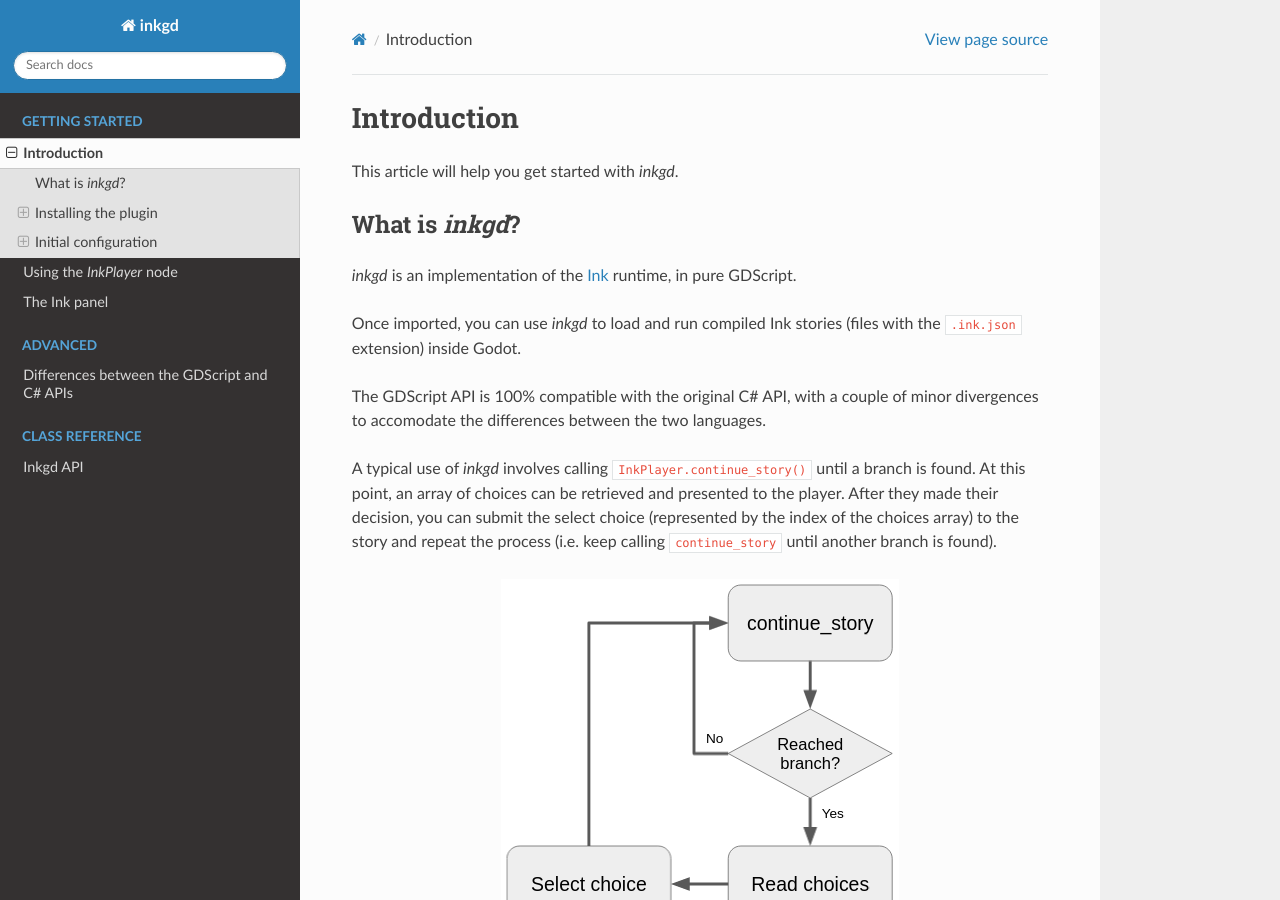
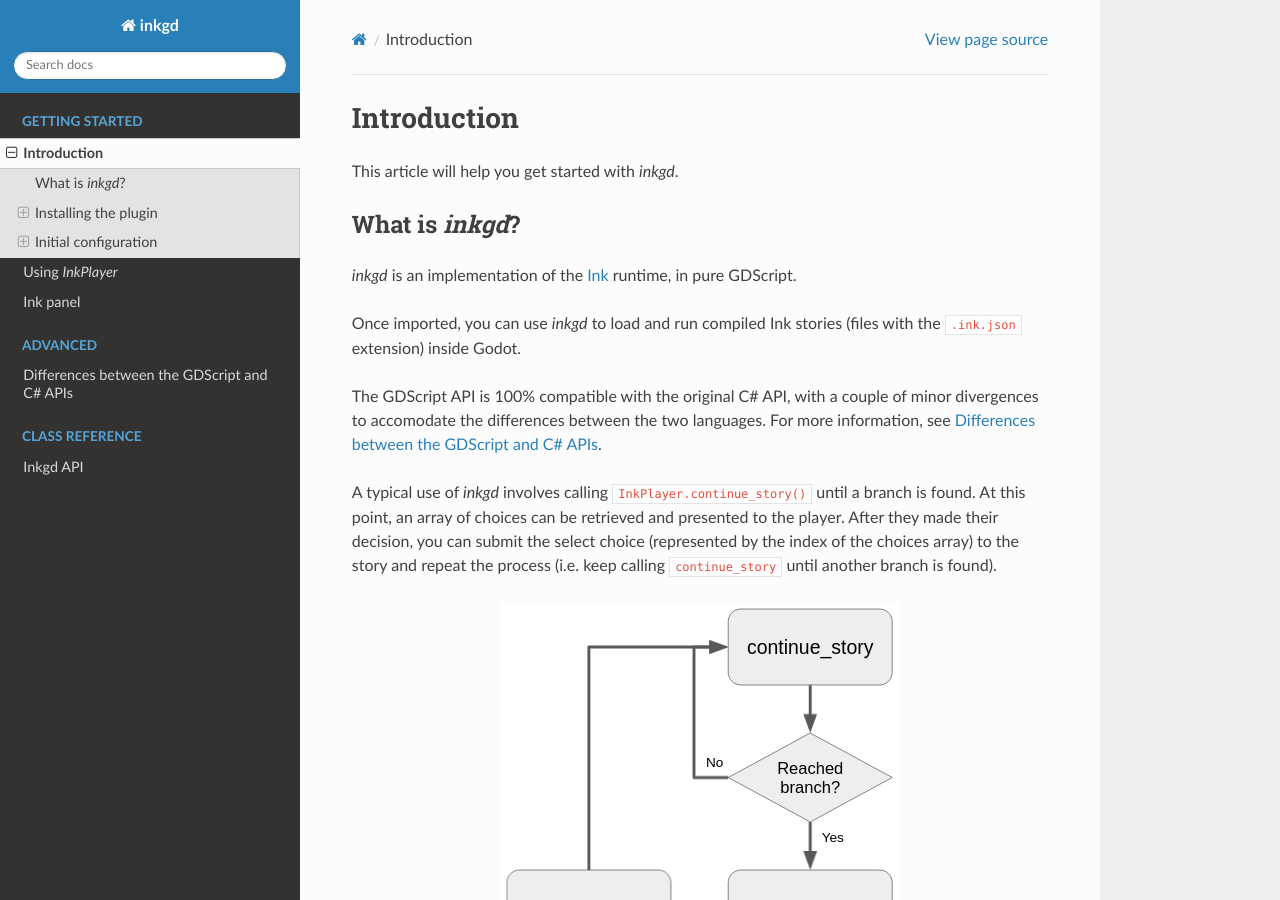
Before and after one commit to ephread/inkgd, a Sphinx documentation site: the page built from docs/source/getting_started/introduction.rst, in a window 1280 px wide and 900 px high. Built offline with Sphinx 7.4.7 and the Read the Docs theme 2.0.0, drawn with Linux system fonts in a browser that asks for light colours; some of the changed text lies outside the part shown.

```diff
--- a/docs/source/getting_started/ink_panel.rst
+++ b/docs/source/getting_started/ink_panel.rst
@@ -1,5 +1,5 @@
 
-The Ink panel
+Ink panel
 ================
 
 *inkgd* ships with a fully-featured editor plugin taking a the from of a new tab
--- a/docs/source/getting_started/introduction.rst
+++ b/docs/source/getting_started/introduction.rst
@@ -18,7 +18,8 @@ Once imported, you can use *inkgd* to load and run compiled Ink stories
 (files with the ``.ink.json`` extension) inside Godot.
 
 The GDScript API is 100% compatible with the original C# API, with a couple of
-minor divergences to accomodate the differences between the two languages.
+minor divergences to accomodate the differences between the two languages. For
+more information, see :doc:`/advanced/differences_between_api`.
 
 A typical use of *inkgd* involves calling ``InkPlayer.continue_story()`` until
 a branch is found. At this point, an array of choices can be retrieved and
@@ -191,4 +192,4 @@ singletons as described above, but it's also possible to add the node through
 scripting. See :ref:`here <ink-runtime>` for more information.
 
 That's it! You can now start using *inkgd* in your Godot scripts.
-Jump over to the next section to create your first game with *inkgd*.
+..Jump over to the next section to create your first game with *inkgd*.
--- a/docs/source/getting_started/using_ink_player.rst
+++ b/docs/source/getting_started/using_ink_player.rst
@@ -1,5 +1,5 @@
 
-Using the *InkPlayer* node
+Using *InkPlayer*
 ==========================
 
 Activating the editor plugin will register a custom node greatly simplifying
```
Also changed, not shown: README.md (+4 -12 lines), docs/source/advanced/differences_between_api.rst (+4 -6 lines).
